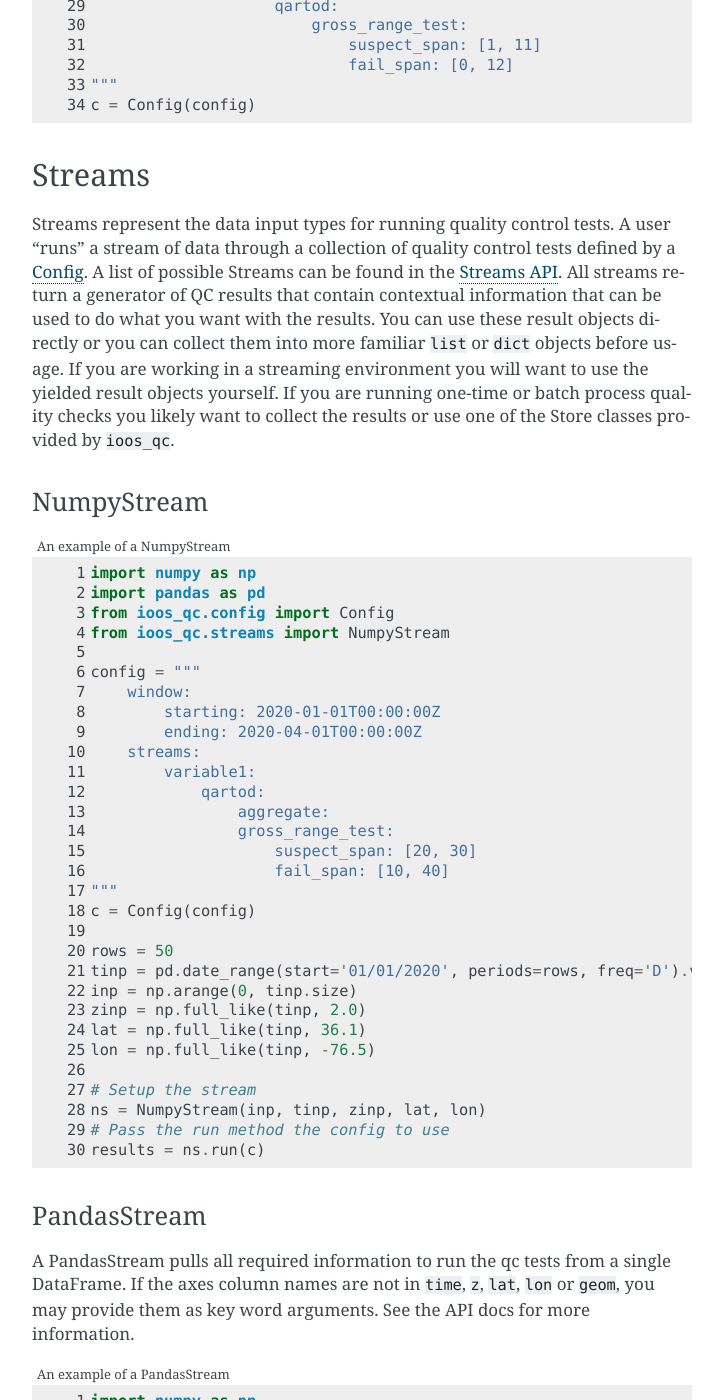
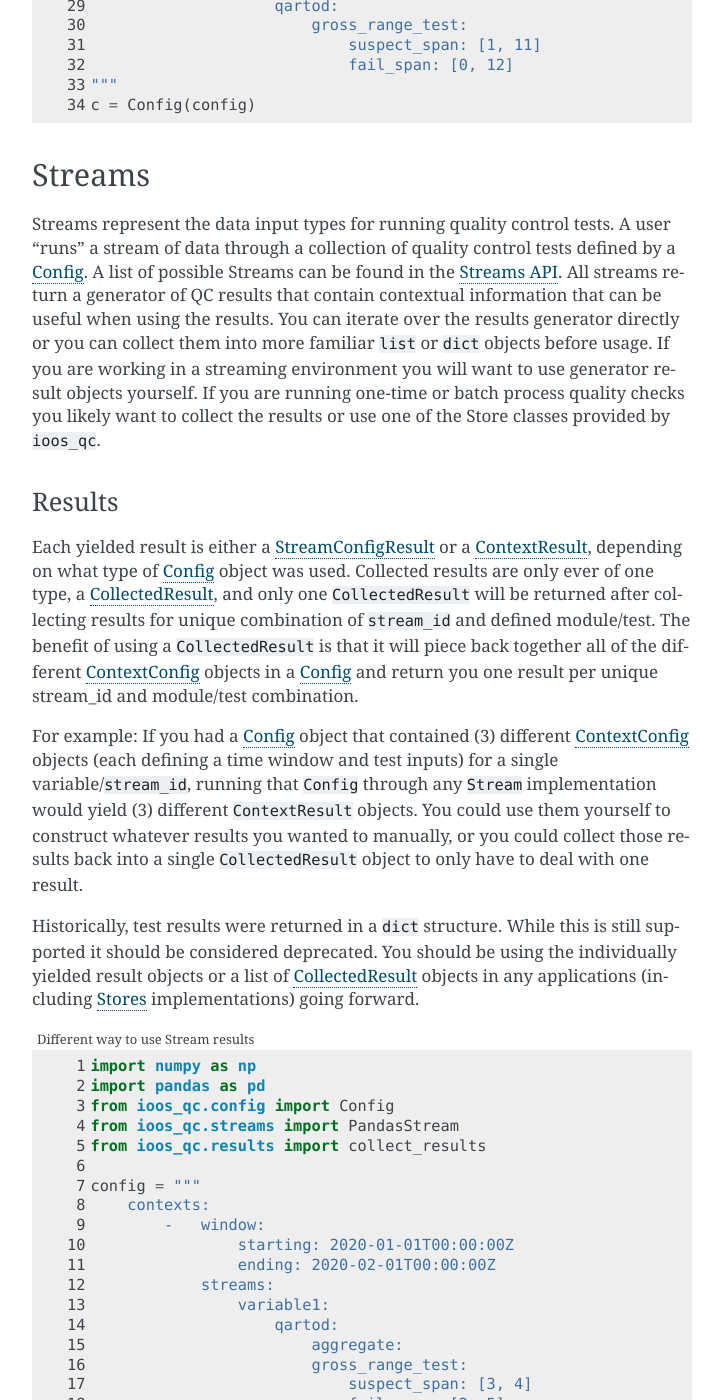
Before and after one commit to ioos/ioos_qc, a Sphinx documentation site: the page built from docs/source/usage.rst, in a window 1280 px wide and 1400 px high, scrolled down 4658 px. Shown: the whole window, without its empty margins (388-1111 px from the left). Built offline with Sphinx 7.4.7, drawn with Linux system fonts in a browser that asks for light colours; some of the changed text lies outside the part shown.

Commit message:
More documentation updates for Stores and Results

```diff
--- a/docs/source/usage.rst
+++ b/docs/source/usage.rst
@@ -212,8 +212,97 @@
 -------
 
 Streams represent the data input types for running quality control tests. A user "runs" a stream of data through a collection of quality control tests defined by a Config_. A list of possible Streams can be found in the `Streams API </api/ioos_qc.html#module-ioos_qc.streams>`_.
-All streams return a generator of QC results that contain contextual information that can be used to do what you want with the results. You can use these result objects directly or you can collect them into more familiar ``list`` or ``dict`` objects before usage. If you are
-working in a streaming environment you will want to use the yielded result objects yourself. If you are running one-time or batch process quality checks you likely want to collect the results or use one of the Store classes provided by ``ioos_qc``.
+All streams return a generator of QC results that contain contextual information that can be useful when using the results. You can iterate over the results generator directly or you can collect them into more familiar ``list`` or ``dict`` objects before usage. If you are
+working in a streaming environment you will want to use generator result objects yourself. If you are running one-time or batch process quality checks you likely want to collect the results or use one of the Store classes provided by ``ioos_qc``.
+
+
+Results
+~~~~~~~
+
+Each yielded result is either a `StreamConfigResult </api/ioos_qc.html#ioos_qc.results.StreamConfigResult>`_ or a `ContextResult </api/ioos_qc.html#ioos_qc.results.ContextResult>`_, depending on what type of Config_ object was used. Collected results are only ever of one type, a `CollectedResult </api/ioos_qc.html#ioos_qc.results.CollectedResult>`_, and only one ``CollectedResult`` will be returned after collecting results for unique combination of ``stream_id`` and defined module/test. The benefit of using a ``CollectedResult`` is that it will piece back together all of the different ContextConfig_ objects in a Config_ and return you one result per unique stream_id and module/test combination.
+
+For example: If you had a Config_ object that contained (3) different ContextConfig_ objects (each defining a time window and test inputs) for a single variable/``stream_id``, running that ``Config`` through any ``Stream`` implementation would yield (3) different ``ContextResult`` objects. You could use them yourself to construct whatever results you wanted to manually, or you could collect those results back into a single ``CollectedResult`` object to only have to deal with one result.
+
+Historically, test results were returned in a ``dict`` structure. While this is still supported it should be considered deprecated. You should be using the individually yielded result objects or a list of `CollectedResult </api/ioos_qc.html#ioos_qc.results.CollectedResult>`_ objects in any applications (including Stores_ implementations) going forward.
+
+.. code-block:: python
+    :linenos:
+    :caption: Different way to use Stream results
+
+    import numpy as np
+    import pandas as pd
+    from ioos_qc.config import Config
+    from ioos_qc.streams import PandasStream
+    from ioos_qc.results import collect_results
+
+    config = """
+        contexts:
+            -   window:
+                    starting: 2020-01-01T00:00:00Z
+                    ending: 2020-02-01T00:00:00Z
+                streams:
+                    variable1:
+                        qartod:
+                            aggregate:
+                            gross_range_test:
+                                suspect_span: [3, 4]
+                                fail_span: [2, 5]
+                    variable2:
+                        qartod:
+                            aggregate:
+                            gross_range_test:
+                                suspect_span: [23, 24]
+                                fail_span: [22, 25]
+            -   window:
+                    starting: 2020-02-01T00:00:00Z
+                    ending: 2020-03-01T00:00:00Z
+                streams:
+                    variable1:
+                        qartod:
+                            aggregate:
+                            gross_range_test:
+                                suspect_span: [43, 44]
+                                fail_span: [42, 45]
+                    variable2:
+                        qartod:
+                            aggregate:
+                            gross_range_test:
+                                suspect_span: [23, 24]
+                                fail_span: [22, 25]
+    """
+    c = Config(config)
+
+    rows = 50
+    data_inputs = {
+        'time': pd.date_range(start='01/01/2020', periods=rows, freq='D'),
+        'z': 2.0,
+        'lat': 36.1,
+        'lon': -76.5,
+        'variable1': np.arange(0, rows),
+        'variable2': np.arange(0, rows),
+    }
+    df = pd.DataFrame(data_inputs)
+
+    # Setup the stream
+    ps = PandasStream(df)
+
+    # Pass the run method the config to use
+    results = ps.run(c)
+
+    # results is a generator of ContextResult objects
+    print(results)
+    # <generator object PandasStream.run at ...>
+
+    # list_collected is a list of CollectedResult objects
+    # for each stream_id and module/test combination
+    list_collected = collect_results(results, how='list')
+    print(list_collected)
+    # [
+    #   CollectedResult(stream_id='variable1', package='qartod', test='gross_range_test', ...),
+    #   CollectedResult(stream_id='variable1', package='qartod', test='aggregate', ...),
+    #   CollectedResult(stream_id='variable2', package='qartod', test='gross_range_test', ...),
+    #   CollectedResult(stream_id='variable2', package='qartod', test='aggregate', ...),
+    # ]
 
 
 NumpyStream
@@ -370,6 +459,7 @@
     # Pass the run method the config to use
     results = ns.run(c)
 
+
 XarrayStream
 ~~~~~~~~~~~~
 
@@ -417,15 +507,20 @@
 Stores
 ------
 
-Stores represent different data formats for storing quality control results. After obtaining QC results from a Stream they can be passed into any Store. A list of possible Stores can be found in the `Stores API </api/ioos_qc.html#module-ioos_qc.stores>`_.
+Stores represent different data formats for storing quality control Results_ from Streams_. The results from any ``Stream`` should be able to be passed into any ``Store`` implementation defined in the `Stores API </api/ioos_qc.html#module-ioos_qc.stores>`_.
 
 
-NetCDFStore
+PandasStore
 ~~~~~~~~~~~
 
-Store the QC results in a netCDF file, along with all CF compliant metadata information and serializing the configuation used in the tests into the netCDF file. This can support storing the results in an existing file alongside the data or using a separate file to store the results. You can also do something like store the aggregate results in an existing file and store the individual test results in an external file.
+Collects all results and stores them as columns in a DataFrame.
 
-TODO: More / examples
+
+CFNetCDFStore
+~~~~~~~~~~~~~
+
+Store the QC results in a CF compliant DSG type netCDF file, along with all metadata information and serializing the configuation used in the tests into the netCDF file. This currently only supports creating a new file with all results and does not support appending to existing files or results, although that is expected to be implemented at some pooint. You can also choose to store a subset of results in a file to support storing the aggregate results in one file and the individual test results in another file.
+
 
 QcConfigCreator
 ---------------
```
Also changed, not shown: docs/source/api/ioos_qc.config_creator.rst (line endings or trailing spaces), docs/source/api/ioos_qc.rst (line endings or trailing spaces).
